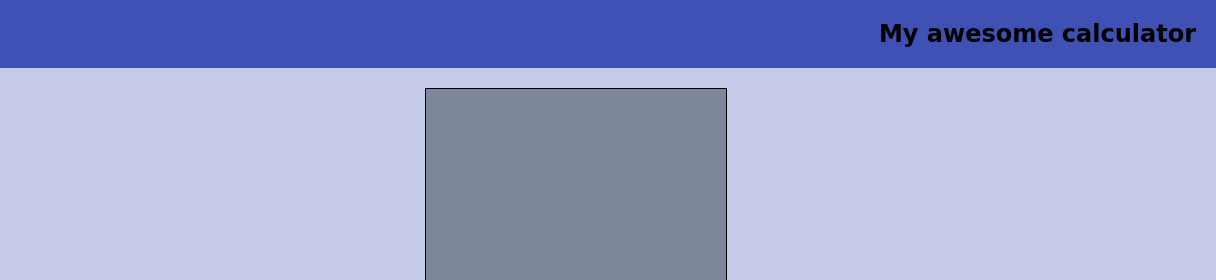
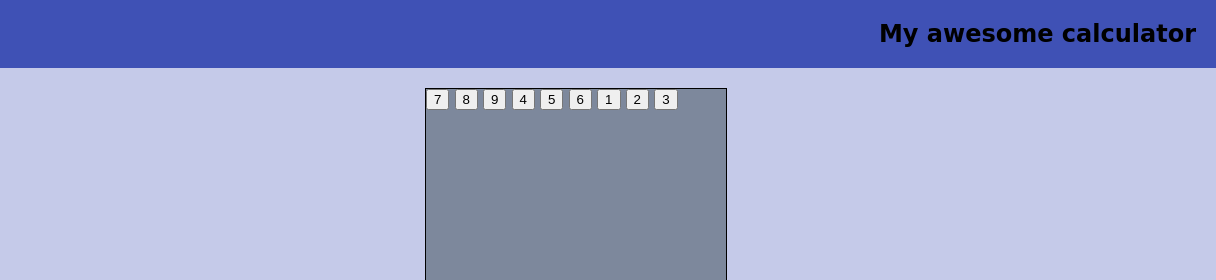
Before and after one commit to juan-est145/Odin-Project_Calculator, a plain HTML site: page index.html in a window 1280 px wide. Shown: the top 280 px of the page, 64-1280 px from the left. Drawn offline with Linux system fonts and the light colour scheme.

Commit message:
Added number buttons

```diff
--- a/index.html
+++ b/index.html
@@ -15,7 +15,15 @@
 
         </div>
         <div class="buttons">
-
+            <button>7</button>
+            <button>8</button>
+            <button>9</button>
+            <button>4</button>
+            <button>5</button>
+            <button>6</button>
+            <button>1</button>
+            <button>2</button>
+            <button>3</button>
         </div>
     </div>
 </body>
```
